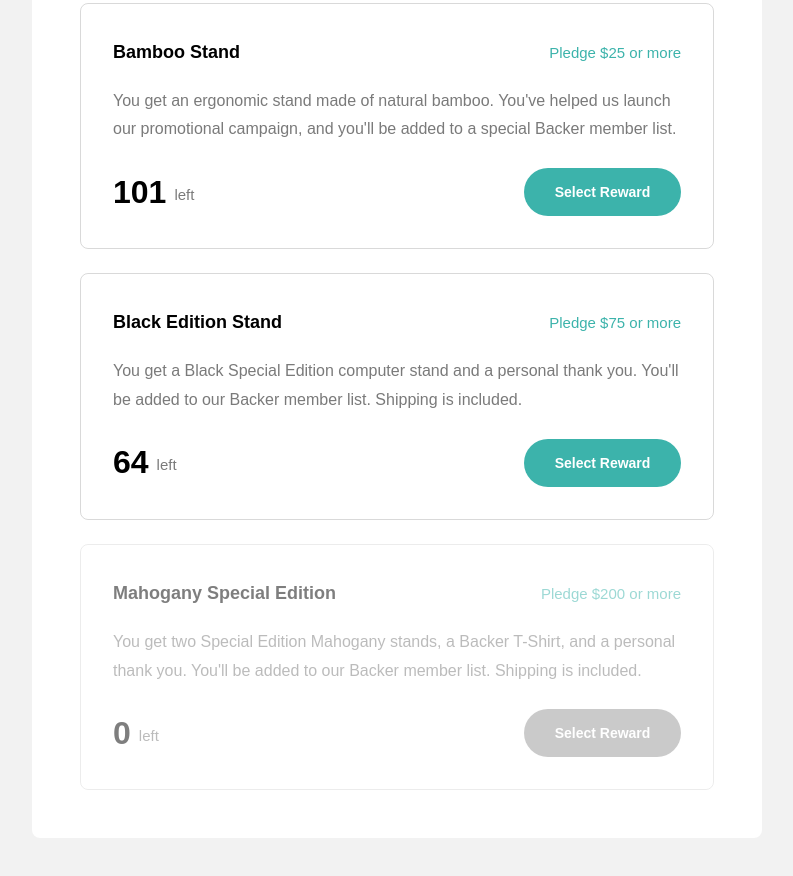
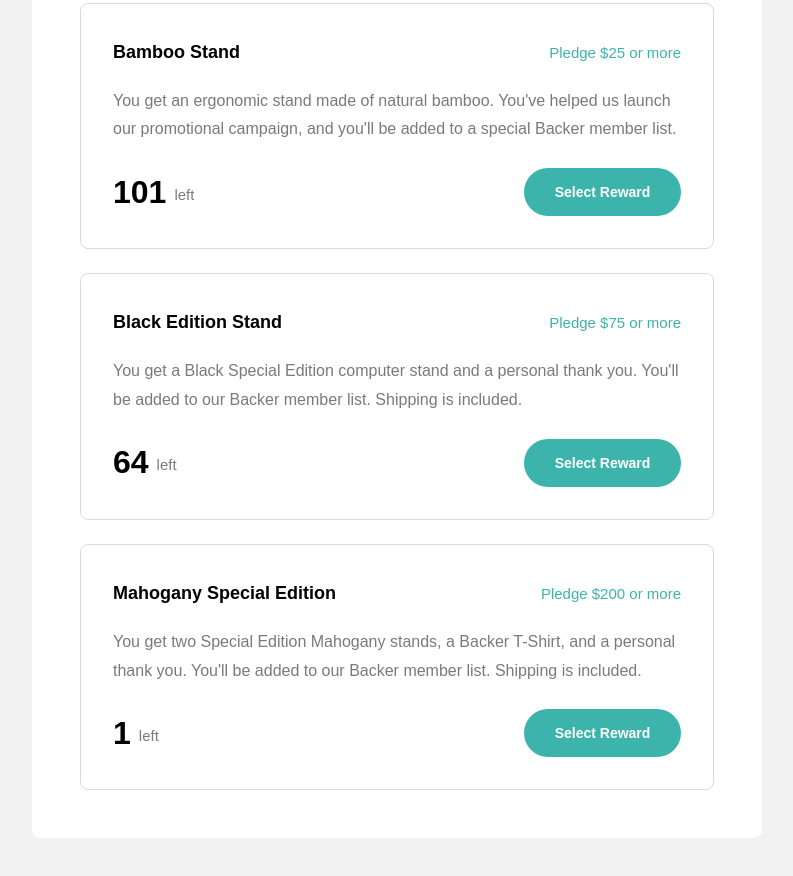
Before and after one commit to dtriana18/Crowdfunding-Product-Page, a website built with Vite: page index.html in a window 1280 px wide. Shown: the part 1196-2072 px from the top of the page, without its empty margins (243-1036 px from the left). Built offline with nearby package versions, Linux system fonts and the light colour scheme; files whose address does not match are found by name.

Commit message:
Completed disabled cards functionallity, now i have to bring bag the selectCard function to main

```diff
--- a/src/js/globalState.js
+++ b/src/js/globalState.js
@@ -22,7 +22,6 @@ const mahoganyCards = document.querySelectorAll("[mahogany-card]");
 // Popup Cards Only
 const popupSubCards = document.querySelectorAll(".popup__card__content");
 
-
 class GlobalState {
     constructor() {
         this._totalDonations = 50000; // 89914
@@ -34,7 +33,7 @@ class GlobalState {
             noReward: 1,
             bamboo: 101,
             black: 64,
-            mahogany: 0,
+            mahogany: 1,
         }
 
         // To render all data when the instance is created
@@ -44,23 +43,19 @@ class GlobalState {
     // Va en el render, desactiva la carta si sus unidades faltantes son 0
     // La funcion se ejecuta cada vez que se renderize el DOM
     _activateCards() {
-        // Remover todos los eventListener de las popup card
-
         // Evaluar cuantas unidades disponiples hay en el estado global, dependiendo de eso añadir atributtos disabled a las cards
         if (this._unitsLeft.bamboo === 0) {
             bambooCards.forEach(card => card.setAttribute("disabled", ""));
-        }
-
-        if (this._unitsLeft.black === 0) {
+        } else if (this._unitsLeft.black === 0) {
             blackCards.forEach(card => card.setAttribute("disabled", ""));
-        }
-
-        if (this._unitsLeft.mahogany === 0) {
+        } else if (this._unitsLeft.mahogany === 0) {
             mahoganyCards.forEach(card => card.setAttribute("disabled", ""));
         }
 
         // Añadir eventListeners solo a las cards que no tengan el attributo disabled
-
+        popupSubCards.forEach(card => {
+            card.addEventListener("click", () => selectCard.call(card, null));
+        });
     }
 
 
--- a/src/js/main.js
+++ b/src/js/main.js
@@ -96,24 +96,6 @@ function toggleThanksPopup() {
 gotItButton.addEventListener("click", toggleThanksPopup);
 
 
-const popupSubCards = document.querySelectorAll(".popup__card__content");
-
-/*
-    1. Sets the "active" attribute to the card.
-    2. Checks radio input.
-    3. Set focus to the pledge input.
-    4. Scrolls the card to the visible area of the popup
-*/
-
-popupSubCards.forEach(subCard => {
-    // For only being able to select none "disabled" (out of stock) cards.
-    const isDisabled = subCard.parentElement.hasAttribute("disabled");
-
-    if (!isDisabled) {
-        // Sets 'cardId' as 'null' and the 'subCard' which triggered the event as the context (this) when invoking selectCard()
-        subCard.addEventListener("click", () => selectCard.call(subCard, null));
-    }
-});
 
 
 
--- a/src/js/selectCard.js
+++ b/src/js/selectCard.js
@@ -5,6 +5,12 @@ import { resetAllSubcards } from "./resetCards";
 
 // ========== SELECT CARD ==========
 
+/*
+    1. Sets the "active" attribute to the card.
+    2. Checks radio input.
+    3. Set focus to the pledge input.
+    4. Scrolls the card to the visible area of the popup
+*/
 export function selectCard(cardId) {
     // Determine the card element to be selected using either its cardId with document.querySelector or the parent element of the triggered event with this.parentElement.
     const card = cardId ? document.querySelector(`#${cardId}`) : this.parentElement;
--- a/src/scss/03-components/_popup-main-subcard.scss
+++ b/src/scss/03-components/_popup-main-subcard.scss
@@ -58,6 +58,8 @@
 
 // DISABLED CARD
 .popup__card[disabled] {
+    pointer-events: none;
+
     $this: ".popup__card";
 
     opacity: 50%;
```
